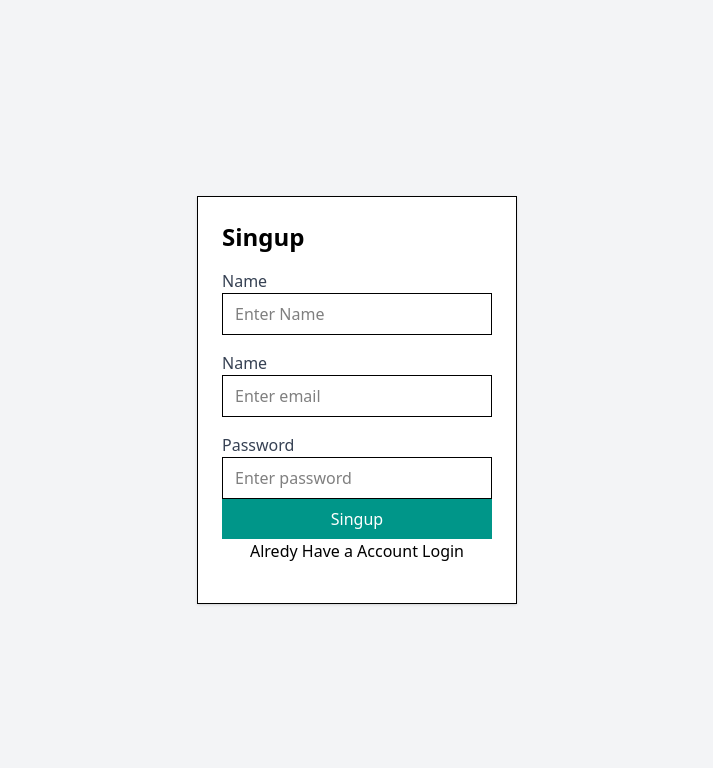
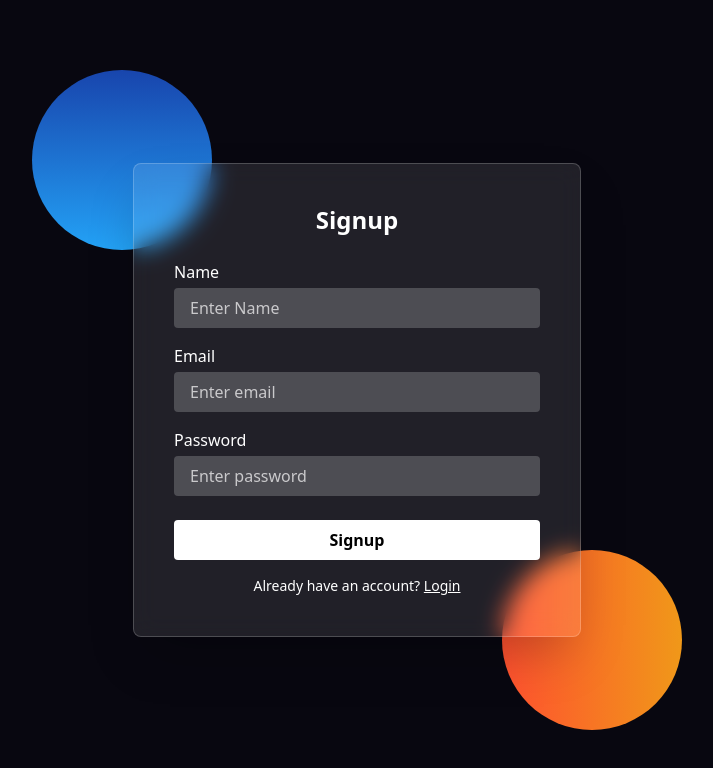
Before and after one commit to Mark1311/Note_App, a React (Vite) app in the folder FrontendApp/: page /register in a window 1280 px wide. Shown: the top 768 px of the page, without its empty margins (283-996 px from the left). Built offline with nearby package versions, Linux system fonts and the light colour scheme.

Commit message:
Update Registration Form Style

```diff
--- a/FrontendApp/src/Pages/Singup.jsx
+++ b/FrontendApp/src/Pages/Singup.jsx
@@ -1,76 +1,97 @@
 import React, { useState } from "react";
-import { Link, useNavigate } from 'react-router-dom';
-import axios from 'axios';
+import { Link, useNavigate } from "react-router-dom";
+import axios from "axios";
 
 const Singup = () => {
-
-    const [name, setName] = useState("")
-    const [email, setEmail] = useState("")
-    const [password, setPassword] = useState("")
+  const [name, setName] = useState("");
+  const [email, setEmail] = useState("");
+  const [password, setPassword] = useState("");
   const navigate = useNavigate();
 
-    const handleSubmit = async (e) =>{
-        e.preventDefault()
-        try{
-            const response = await axios.post('http://localhost:5000/api/auth/register', {name,email,password});
-            console.log(response)
-            if(response.data.success){
-              navigate('/login')
+  const handleSubmit = async (e) => {
+    e.preventDefault();
+    try {
+      const response = await axios.post(
+        "http://localhost:5000/api/auth/register",
+        { name, email, password }
+      );
+      console.log(response);
+      if (response.data.success) {
+        navigate("/login");
       }
-        }catch(error){
-            console.log(error)
-
+    } catch (error) {
+      console.log(error);
     }
   };
 
   return (
-    <div className="flex justify-center items-center min-h-screen bg-gray-100">
-      <div className="border shadow p-6 w-80 bg-white">
-        <h2 className="text-2xl font-bold mb-4">Singup</h2>
-        <form onSubmit={handleSubmit}>
+    <div className="flex items-center justify-center min-h-screen bg-[#080710]">
+      <div className="background">
+        <div className="shape"></div>
+        <div className="shape"></div>
+      </div>
+      <form
+        onSubmit={handleSubmit}
+        className="backdrop-blur-md bg-white/10 border border-white/20 shadow-2xl text-white rounded-lg p-10 w-full max-w-md"
+      >
+        <h2 className="text-2xl font-bold text-center mb-6">Signup</h2>
+
         <div className="mb-4">
-            <label className="block text-gray-700"> Name</label>
+          <label className="block mb-1 text-white" htmlFor="name">
+            Name
+          </label>
           <input
             type="text"
             onChange={(e) => setName(e.target.value)}
             placeholder="Enter Name"
-              className="w-full px-3 py-2 border"
+            className="w-full px-4 py-2 rounded bg-white/20 text-white placeholder-white/70 focus:outline-none focus:ring-2 focus:ring-white"
             required
           />
         </div>
+
         <div className="mb-4">
-            <label className="block text-gray-700"> Name</label>
+          <label className="block mb-1 text-white" htmlFor="email">
+            Email
+          </label>
           <input
             type="email"
             onChange={(e) => setEmail(e.target.value)}
             placeholder="Enter email"
-              className="w-full px-3 py-2 border"
+            className="w-full px-4 py-2 rounded bg-white/20 text-white placeholder-white/70 focus:outline-none focus:ring-2 focus:ring-white"
             required
           />
         </div>
-          <div>
-            <label className="block text-gray-700"> Password</label>
+
+        <div className="mb-6">
+          <label className="block mb-1 text-white" htmlFor="password">
+            Password
+          </label>
           <input
             type="password"
             onChange={(e) => setPassword(e.target.value)}
             placeholder="Enter password"
-              className="w-full px-3 py-2 border"
+            className="w-full px-4 py-2 rounded bg-white/20 text-white placeholder-white/70 focus:outline-none focus:ring-2 focus:ring-white"
             required
           />
         </div>
-          <div className="mb-4">
+
         <button
           type="submit"
-              className="w-full bg-teal-600 text-white py-2"
+          className="w-full bg-white text-black py-2 font-semibold rounded hover:bg-gray-200 transition"
         >
-              Singup
+          Signup
         </button>
-            <p className="text-center">
-              Alredy Have a Account <Link to = "/login">Login</Link>
+
+        <p className="text-center mt-4 text-white text-sm">
+          Already have an account?{" "}
+          <Link
+            to="/login"
+            className="underline text-white hover:text-gray-300"
+          >
+            Login
+          </Link>
         </p>
-          </div>
       </form>
-      </div>
     </div>
   );
 };
```
Lines whose indentation alone changed are shown as unchanged.
